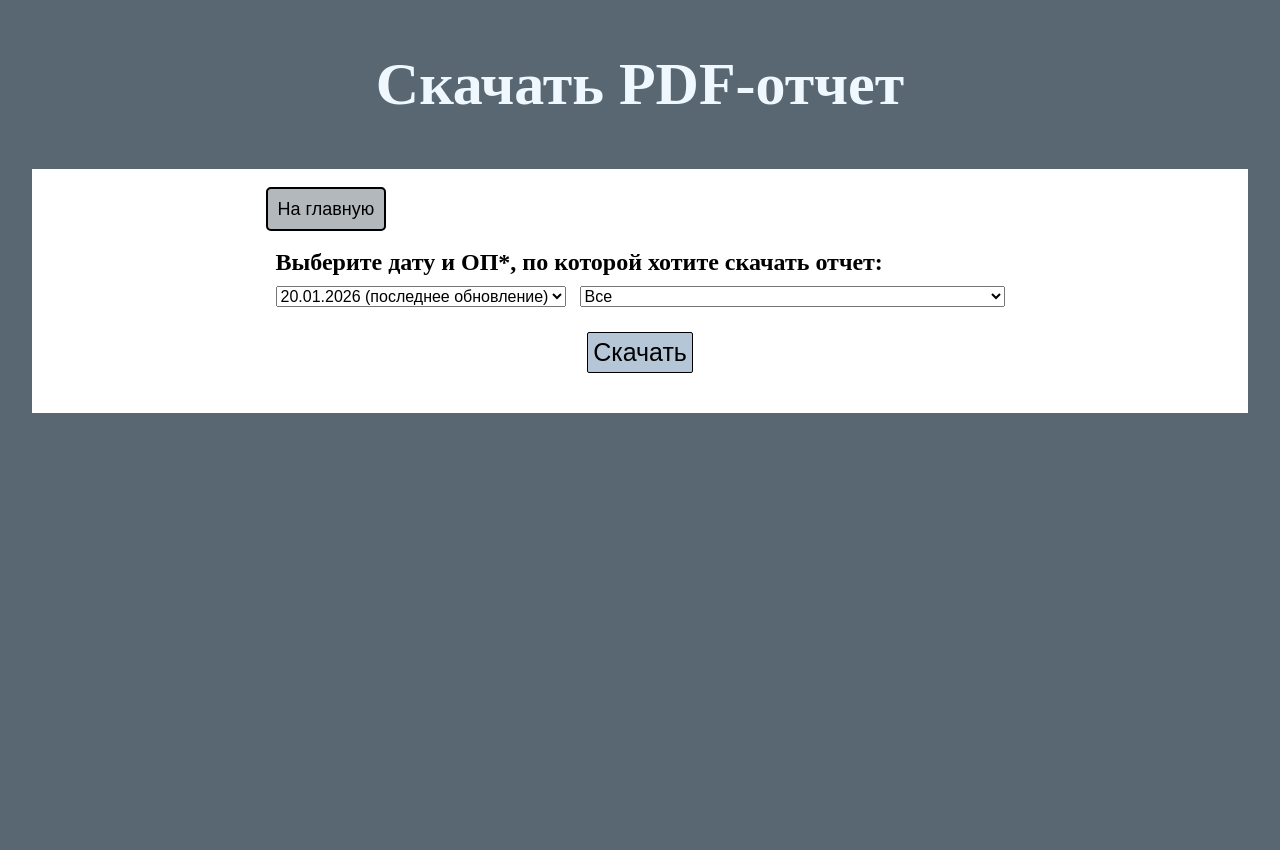
After one commit to predprof-bepis/praktika, a Flask app: page /download-pdf in a window 1280 px wide. The commit adds this page. Run offline with Flask 3, Linux system fonts and the light colour scheme.

Commit message:
добавила страницу для скачивания pdf-отчета

```diff
--- a/web/routes.py
+++ b/web/routes.py
@@ -4,3 +4,7 @@ def add_routes(app):
     @app.route('/', methods=['GET'])
     def mainPage():
         return render_template('index.html')
+
+    @app.route('/download-pdf', methods=['GET'])
+    def downloadPdfPage():
+        return render_template('download-pdf.html')
--- a/web/static/style.css
+++ b/web/static/style.css
@@ -27,13 +27,13 @@ main{
     align-items: flex-start;
 }
 
-.actions{
+nav{
     height: 40px;
     padding: 10px;
     border-radius: 5px;
 }
 
-.actions *{
+nav *{
     font-size: 18px;
     font-family: sans-serif;
     border: 2px solid black;
@@ -42,9 +42,10 @@ main{
     margin: 5px;
     color: black;
     background-color: rgb(178, 184, 188);
+    text-decoration:none;
 }
 
-.actions *:hover{
+nav *:hover{
     background-color: rgb(139, 144, 147);
     color: white;
     border: 2px solid white;
@@ -134,3 +135,20 @@ input:focus{
 button:hover{
     background-color: rgb(160, 180, 198);
 }
+
+.download{
+    margin: 20px;
+}
+
+.download *{
+    margin: 5px;
+}
+
+.download>button{
+    display: block;
+    text-align: center;
+    justify-self: center;
+    margin: 20px;
+    font-size: 25px;
+    padding: 5px;
+}
--- /dev/null
+++ b/web/templates/download-pdf.html
@@ -0,0 +1,38 @@
+<!DOCTYPE html>
+<html lang="ru">
+<head>
+    <meta charset="UTF-8">
+    <meta name="viewport" content="width=device-width, initial-scale=1.0">
+    <title>Скачать pdf-отчет</title>
+    <link rel="stylesheet" href="../static/style.css">
+</head>
+<body>
+    <header>
+        <h1>Скачать PDF-отчет</h1>
+    </header>
+    <main>
+        <div class="inner-main">
+            <nav>
+                <a href="./">На главную</a>
+            </nav>
+            <form class="download">
+                <h2>Выберите дату и ОП*, по которой хотите скачать отчет:</h2>
+
+                <select class="date">
+                    <option value="20.01.2026">20.01.2026 (последнее обновление)</option>
+                </select>
+
+                <select name="program">
+                    <option value="all" selected>Все</option>
+                    <option value="pm">Прикладная математика</option>
+                    <option value="ivt">Информатика и вычислительная техника</option>
+                    <option value="itss">Инфокоммуникационные технологии и системы связи</option>
+                    <option value="ib">Информационная безопасность</option>
+                </select>
+
+                <button type="submit">Скачать</button>
+            </form>
+        </div>
+    </main>
+</body>
+</html>
--- a/web/templates/index.html
+++ b/web/templates/index.html
@@ -11,10 +11,10 @@
     </header>
     <main>
         <div class="inner-main">
-            <div class="actions">
+            <nav>
                 <a>Загрузить данные</a>
-                <a class="download-pdf">Скачать pdf-отчёт</a>
-            </div>
+                <a class="download-pdf" href="./download-pdf">Скачать pdf-отчёт</a>
+            </nav>
 
             <div class="tables">
                 <table>
```
